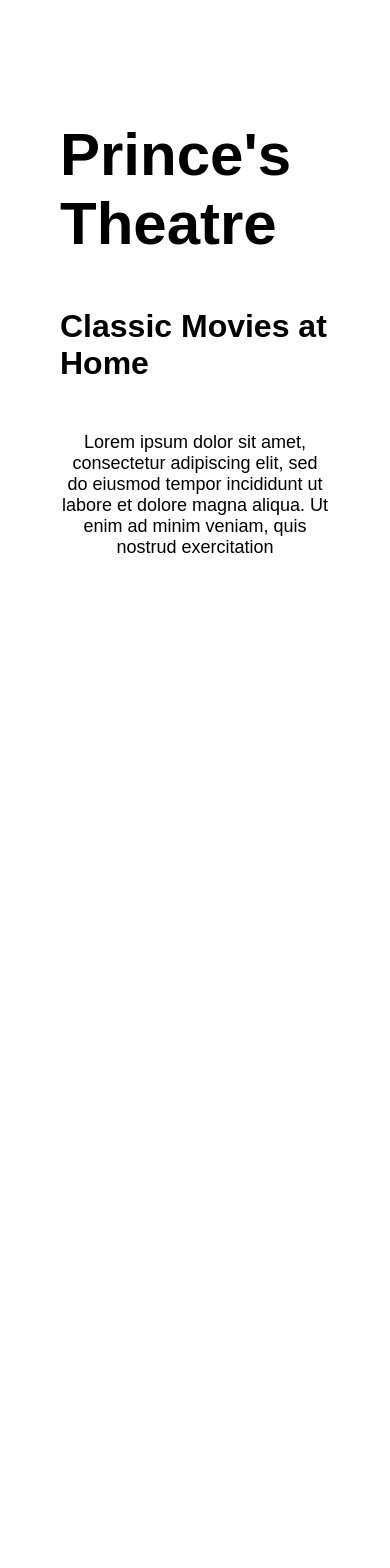
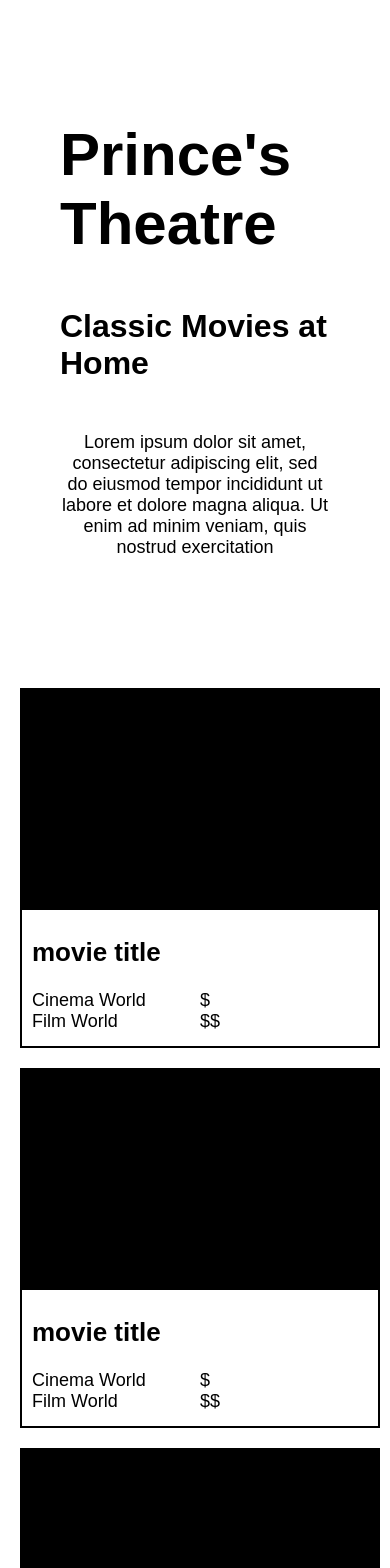
Before and after one commit to anjali-ahuja/theatre-compare-app, a React (Create React App) app: page / in a window 390 px wide. Shown: the top 1568 px of the page. Before the commit the page ends 844 px from the top, so only its background shows below. Built offline with nearby package versions, Linux system fonts and the light colour scheme.

Commit message:
add movie object component
- added movie object component
- made screen mobile friendly

```diff
--- a/src/App.css
+++ b/src/App.css
@@ -39,3 +39,13 @@
   font-size: 18px;
   text-align: center;
 }
+
+@media screen and (max-width: 991px) {
+  .movie-object-container {
+    display: flex;
+    justify-content: space-around;
+    flex-wrap: wrap;
+    margin-left: 10px;
+    margin-right: 10px;
+  }
+}
--- a/src/App.js
+++ b/src/App.js
@@ -1,4 +1,5 @@
 import "./App.css";
+import MovieObject from "./Components/MovieObject";
 
 function App() {
   return (
@@ -18,6 +19,12 @@ function App() {
           </p>
         </div>
       </div>
+      <div className="movie-object-container">
+        <MovieObject />
+        <MovieObject />
+        <MovieObject />
+        <MovieObject />
+      </div>
     </div>
   );
 }
--- /dev/null
+++ b/src/Components/MovieObject.css
@@ -0,0 +1,63 @@
+.movie-container {
+  width: 400px;
+  height: 400px;
+  margin: 60px;
+  border: 2px;
+  border-color: black;
+  border-style: solid;
+  display: flex;
+  flex-wrap: wrap;
+}
+
+.movie-container:hover {
+  box-shadow: 0px 0px 5px 0px #000;
+}
+
+.movie-image {
+  width: 400px;
+  height: 220px;
+  background-color: black;
+}
+
+.movie-title {
+  font-size: 28px;
+  margin-top: 15px;
+  margin-bottom: 30px;
+}
+
+.movie-info {
+  width: 100%;
+  margin: 10px;
+}
+
+.row {
+  display: flex;
+  flex-wrap: wrap;
+  width: 100%;
+  align-content: stretch;
+}
+
+.col {
+  font-size: 18px;
+  flex: 1;
+  width: 50%;
+}
+
+@media screen and (max-width: 991px) {
+  .movie-container {
+    width: 360px;
+    height: 360px;
+    margin: 10px;
+    border: 2px;
+    border-color: black;
+    border-style: solid;
+    display: flex;
+    flex-wrap: wrap;
+  }
+
+  .movie-title {
+    font-size: 26px;
+    margin-top: 12px;
+    margin-bottom: 22px;
+  }
+}
--- /dev/null
+++ b/src/Components/MovieObject.js
@@ -0,0 +1,31 @@
+import React from "react";
+import "./MovieObject.css";
+
+function MovieObject(title, cwPrice, fwPrice, cwIsCheaper) {
+  return (
+    <div className="movie-container">
+      <div className="movie-image"></div>
+      <div className="movie-info">
+        <h1 className="movie-title">movie title</h1>
+        <div className="row">
+          <div className="col">
+            <p>Cinema World</p>
+          </div>
+          <div className="col">
+            <p>$</p>
+          </div>
+        </div>
+        <div className="row">
+          <div className="col">
+            <p>Film World</p>
+          </div>
+          <div className="col">
+            <p>$$</p>
+          </div>
+        </div>
+      </div>
+    </div>
+  );
+}
+
+export default MovieObject;
```
